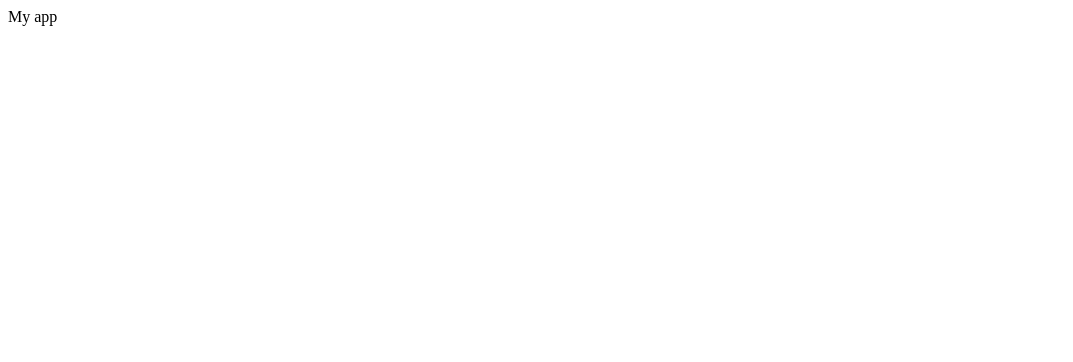
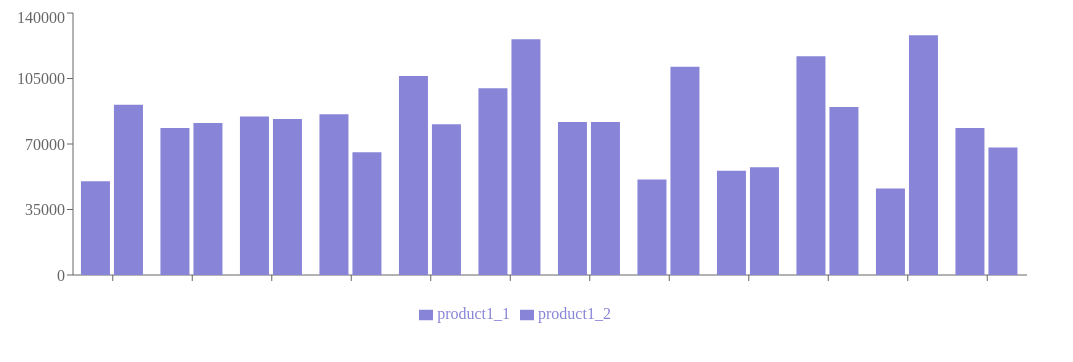
Before and after one commit to morozov312/ugmk_test_app, a React (Vite) app: page / in a window 1280 px wide. Shown: the top 362 px of the page, without its empty margins (0-1073 px from the left). Built offline with nearby package versions, Linux system fonts and the light colour scheme; data requests are answered from the project's data file.

Commit message:
feature(utils) create simple data handler

```diff
--- a/package.json
+++ b/package.json
@@ -19,7 +19,8 @@
     "react": "^18.2.0",
     "react-dom": "^18.2.0",
     "react-query": "^3.39.3",
-    "react-router-dom": "^6.11.0"
+    "react-router-dom": "^6.11.0",
+    "recharts": "^2.5.0"
   },
   "devDependencies": {
     "@trivago/prettier-plugin-sort-imports": "^4.1.1",
--- a/src/components/screens/home/Home.jsx
+++ b/src/components/screens/home/Home.jsx
@@ -1,8 +1,18 @@
 import { getAllProducts } from '/src/api/products.js';
 import ErrorBoundary from '/src/utils/ErrorBoundary.jsx';
-import React from 'react';
+import React, { useMemo } from 'react';
 import { useQuery } from 'react-query';
 import { useNavigate } from 'react-router-dom';
+import {
+  Bar,
+  BarChart,
+  Legend,
+  ResponsiveContainer,
+  XAxis,
+  YAxis,
+} from 'recharts';
+import styles from './styles.module.scss';
+import { CalculateProductAmount } from '../../../utils/calculateProductAmount.js';
 
 const Home = () => {
   const navigate = useNavigate();
@@ -13,11 +23,21 @@ const Home = () => {
     onError: () => navigate('/404'),
   });
 
-  console.log(data);
+  const preparedData = useMemo(() => CalculateProductAmount(data), [data]);
 
   return (
     <ErrorBoundary>
-      <div>My app</div>
+      <div className={styles.wrapper}>
+        <ResponsiveContainer width='80%' height='40%'>
+          <BarChart width={150} height={40} data={preparedData}>
+            <XAxis dataKey='name' />
+            <YAxis />
+            <Legend />
+            <Bar dataKey='product1_1' fill='#8884d8' />
+            <Bar dataKey='product1_2' fill='#8884d8' />
+          </BarChart>
+        </ResponsiveContainer>
+      </div>
     </ErrorBoundary>
   );
 };
--- /dev/null
+++ b/src/components/screens/home/styles.module.scss
@@ -0,0 +1,4 @@
+.wrapper {
+  width: 100vw;
+  height: 100vh;
+}
--- /dev/null
+++ b/src/utils/calculateProductAmount.js
@@ -0,0 +1,42 @@
+const dateIsValid = (date) => {
+  return date instanceof Date && !isNaN(date);
+};
+
+/**
+ * calculate total products amount for each factory
+ * @param {Object[]} data
+ * @return {Object[]}
+ */
+// const month = date.toLocaleString('ru', { month: 'short' });
+
+export const CalculateProductAmount = (data) => {
+  const res = [];
+  if (Array.isArray(data)) {
+    data.forEach((product) => {
+      const dateInstance = new Date(product.date);
+      if (dateIsValid(dateInstance)) {
+        const monthIndex = dateInstance.getMonth();
+        const currentMonth = res[monthIndex];
+        const nProduct1 = Number(product.product1);
+        const nProduct2 = Number(product.product2);
+        const nProduct3 = Number(product.product3);
+        const nTotal = nProduct1 + nProduct2 + nProduct3;
+        if (!currentMonth) {
+          res[monthIndex] = {};
+        }
+        res[monthIndex][`total_${product.factory_id}`] =
+          (res[monthIndex]?.[`total_${product.factory_id}`] || 0) + nTotal;
+        res[monthIndex][`product1_${product.factory_id}`] =
+          (res[monthIndex]?.[`product1_${product.factory_id}`] || 0) +
+          nProduct1;
+        res[monthIndex][`product2_${product.factory_id}`] =
+          (res[monthIndex]?.[`product2_${product.factory_id}`] || 0) +
+          nProduct2;
+        res[monthIndex][`product3_${product.factory_id}`] =
+          (res[monthIndex]?.[`product3_${product.factory_id}`] || 0) +
+          nProduct3;
+      }
+    });
+  }
+  return res;
+};
```
Also changed, not shown: 1 other file (tests, documents, lock files or other folders).
